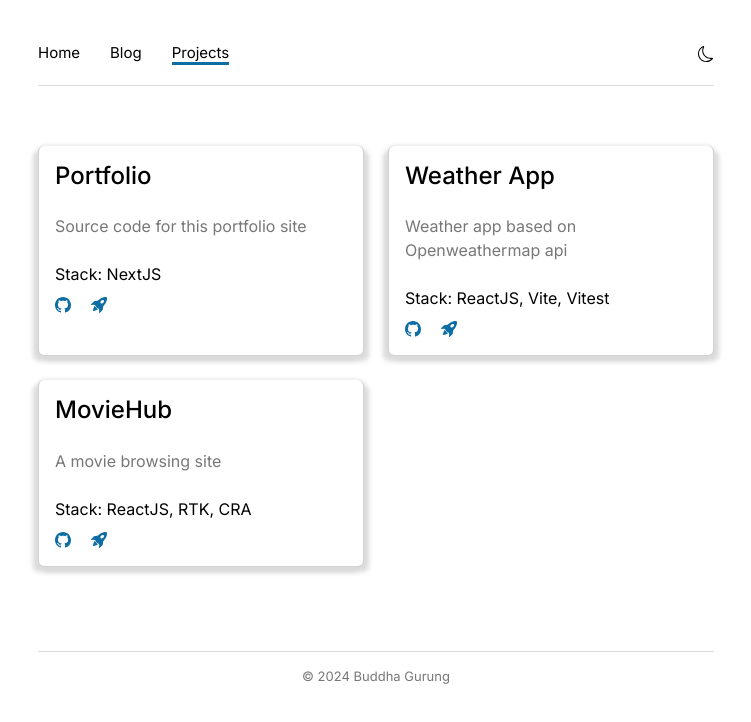
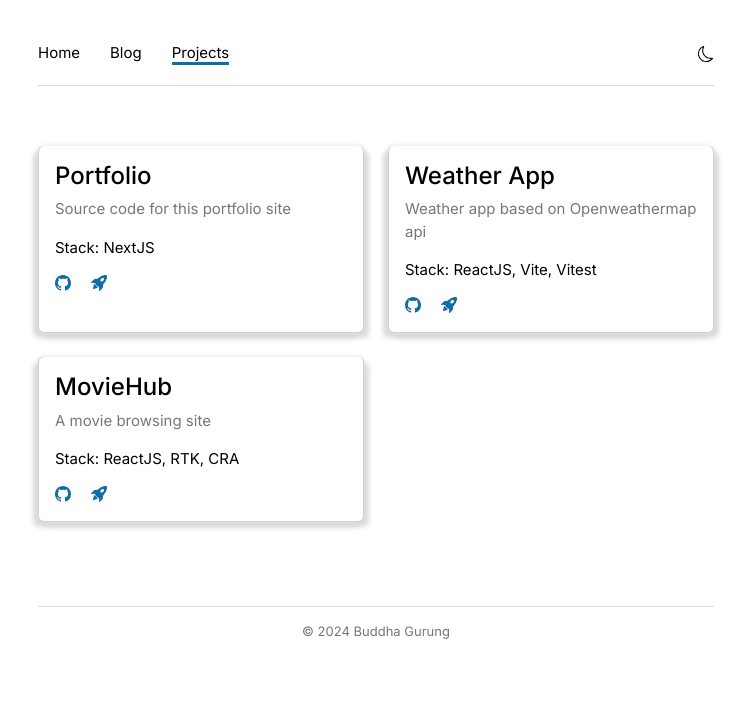
Before and after one commit to buddhagrg/portfolio, a Next.js app: page /projects in a window 1280 px wide. Shown: the top 722 px of the page, without its empty margins (264-1015 px from the left). Built offline with nearby package versions, Linux system fonts and the light colour scheme.

Commit message:
enhance css in project display screen

```diff
--- a/src/app/globals.css
+++ b/src/app/globals.css
@@ -130,7 +130,8 @@ footer {
         5px 5px 5px var(--border-color);
 }
 
-.project-item p {
+.project-item-subtitle {
+    font-size: 15px;
     color: var(--light-text-color) !important;
 }
 
@@ -183,6 +184,7 @@ footer {
 }
 
 .project-stack {
-    color: var(--text-color);
-    margin-bottom: 5px;
+    font-size: 15px;
+    margin-bottom: 10px;
+    color: var(--text-color) !important;
 }
--- a/src/components/ProjectItem.jsx
+++ b/src/components/ProjectItem.jsx
@@ -9,7 +9,7 @@ export default function ProjectItem({ title, subtitle, code, demo, stack }) {
             <Card className="project-item h-100">
                 <Card.Body>
                     <h4>{title}</h4>
-                    <p className="my-4">{subtitle}</p>
+                    <p className="project-item-subtitle">{subtitle}</p>
                     <div className="project-stack">Stack: {` `}{stack}</div>
                     <div className="d-flex">
                         <a className="project-link" href={code}>
```
